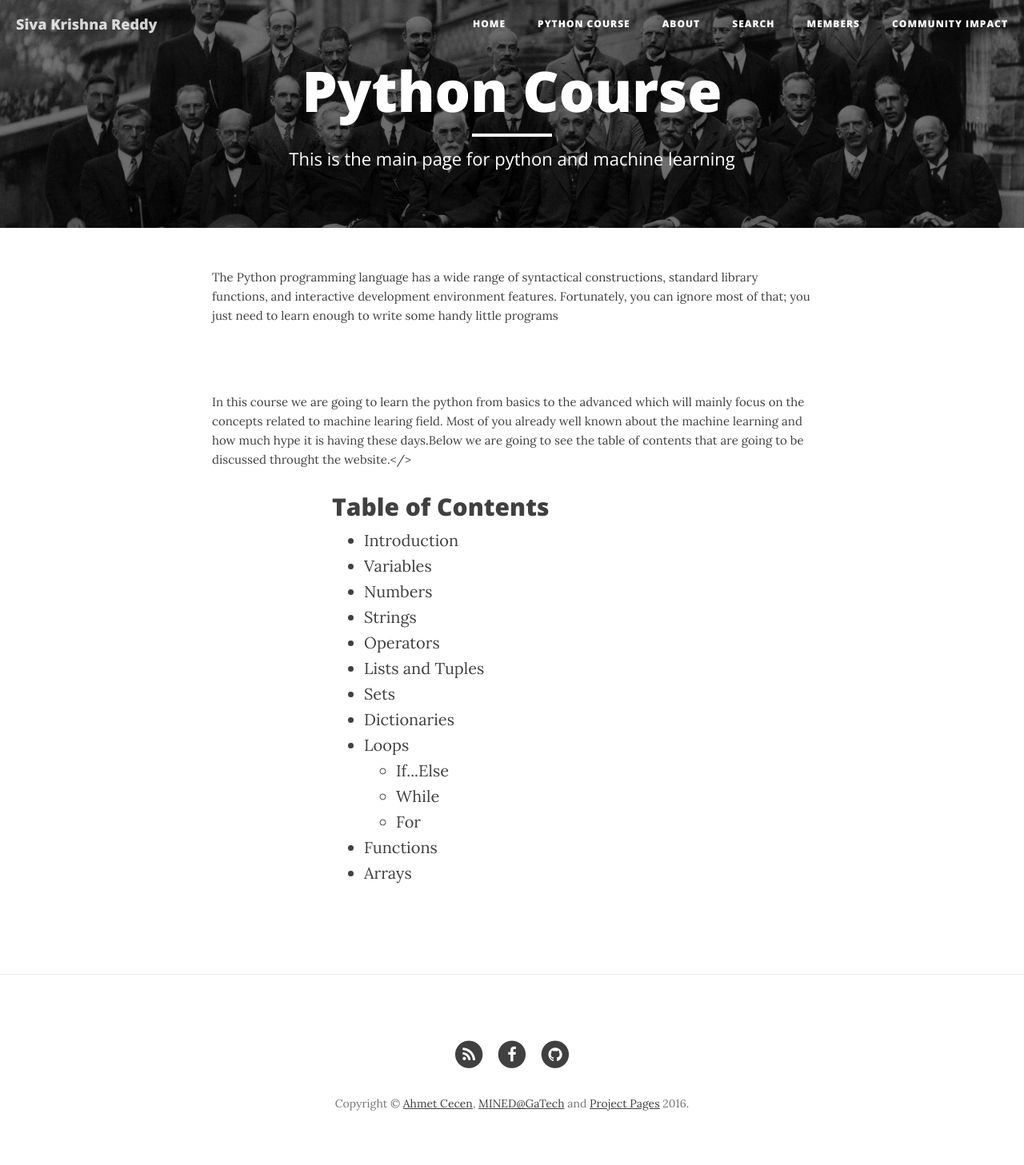
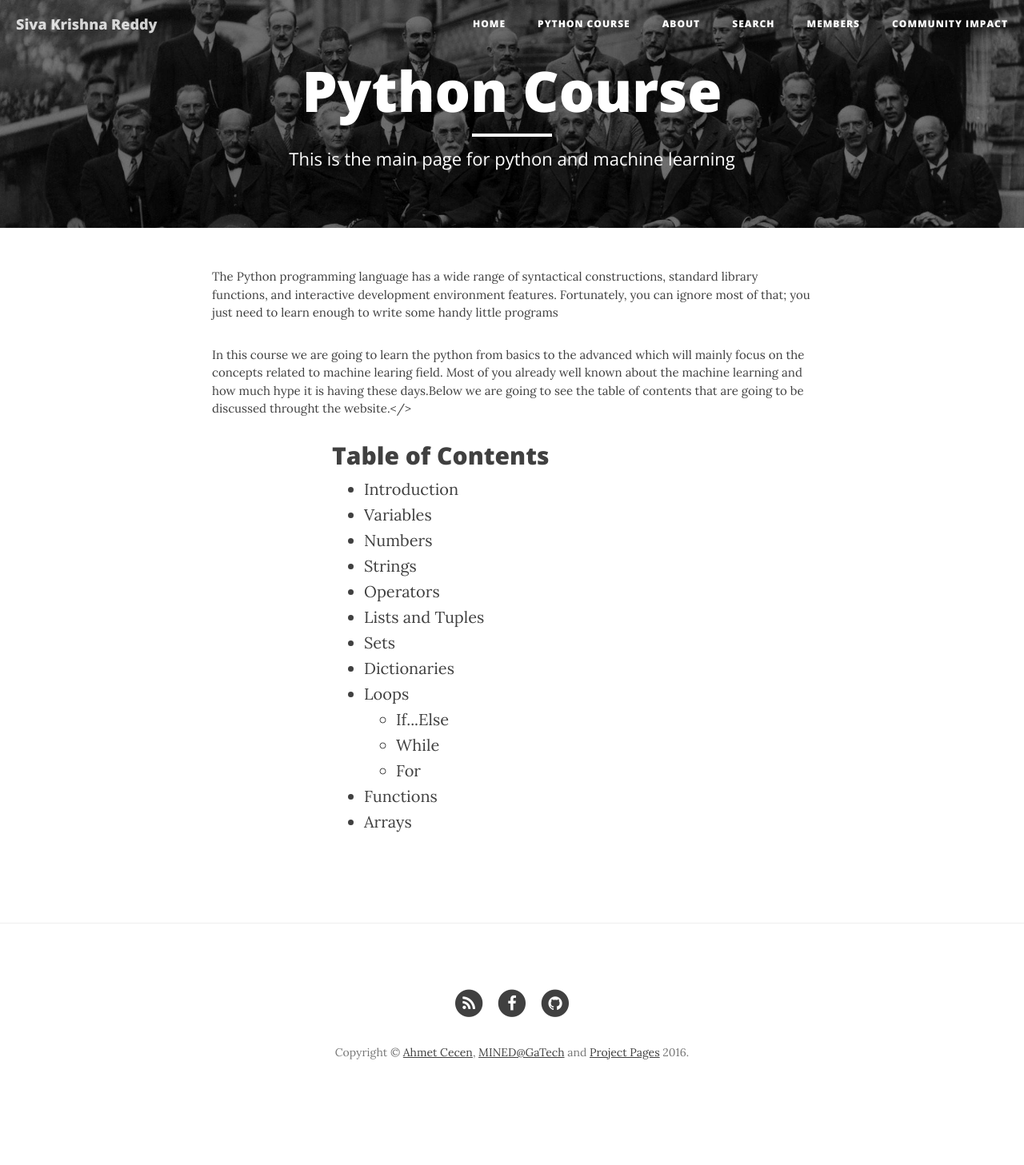
Before and after one commit to sivakrishna383/sivakrishna383.github.io, a Jekyll site: the page built from projects/project1.md, in a window 1280 px wide. Shown: the whole page at 80% size. Built offline with Jekyll 4.4.1, drawn with Linux system fonts in a browser that asks for light colours; nearby versions of some CDN libraries; after the commit the page ends 1392 px from its top, so only the background shows below that.

Commit message:
Update project1.md

```diff
--- a/projects/project1.md
+++ b/projects/project1.md
@@ -5,8 +5,9 @@ description: "This is the main page for python and machine learning"
 header-img: "img/homebg.jpg"
 ---
 
-<p>The Python programming language has a wide range of syntactical constructions, standard library functions, and interactive development environment features. Fortunately, you can ignore most of that; you just need to learn enough to write some handy little programs</p><br/>
-<p>In this course we are going to learn the python from basics to the advanced which will mainly focus on the concepts related to machine learing field. Most of you already well known about the machine learning and how much hype it is having these days.Below we are going to see the table of contents that are going to be discussed throught the website.</>
+<p style="line-height:1.5;">The Python programming language has a wide range of syntactical constructions, standard library functions, and interactive development environment features. Fortunately, you can ignore most of that; you just need to learn enough to write some handy little programs</p>
+
+<p style="line-height:1.5;">In this course we are going to learn the python from basics to the advanced which will mainly focus on the concepts related to machine learing field. Most of you already well known about the machine learning and how much hype it is having these days.Below we are going to see the table of contents that are going to be discussed throught the website.</>
 <div align="left" style="margin-left: 20%; line-height: 1.6; font-size: 20px;">
 	<h1>Table of Contents</h1>
 	<ul>
```
